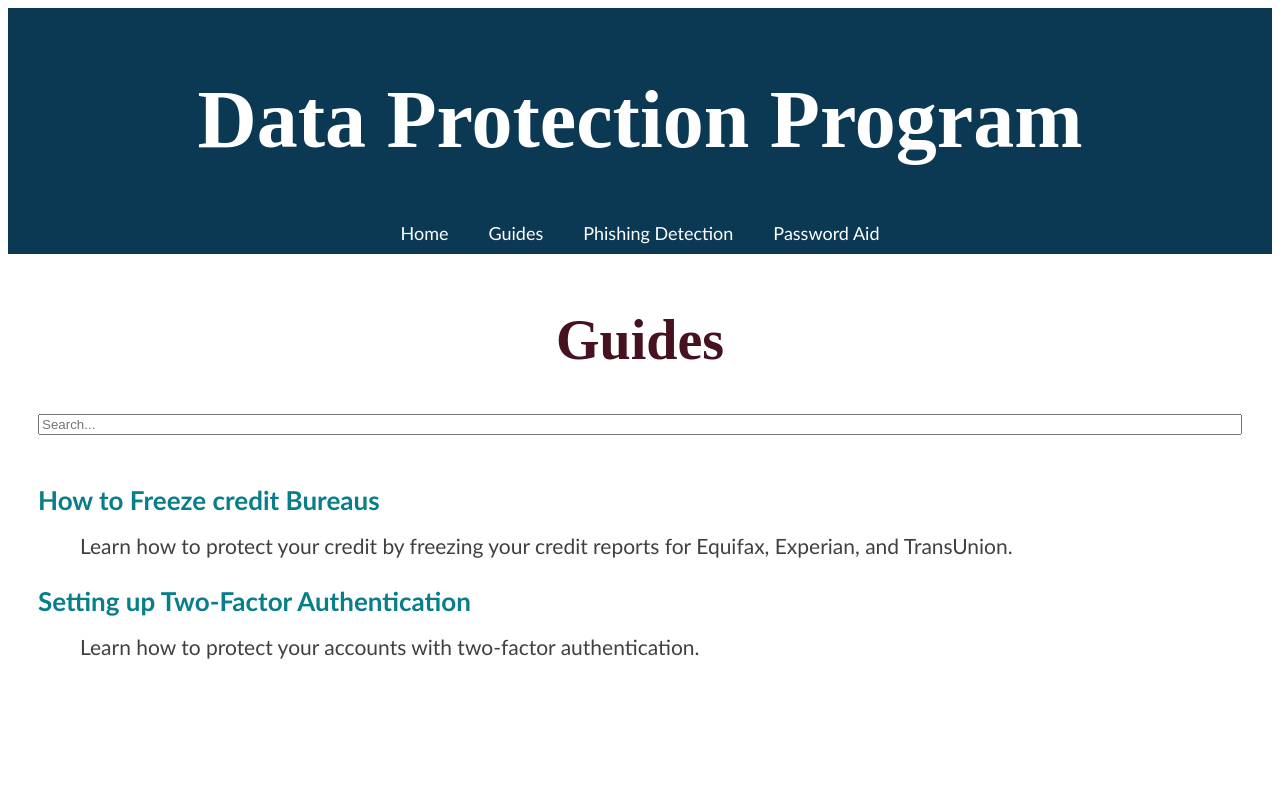
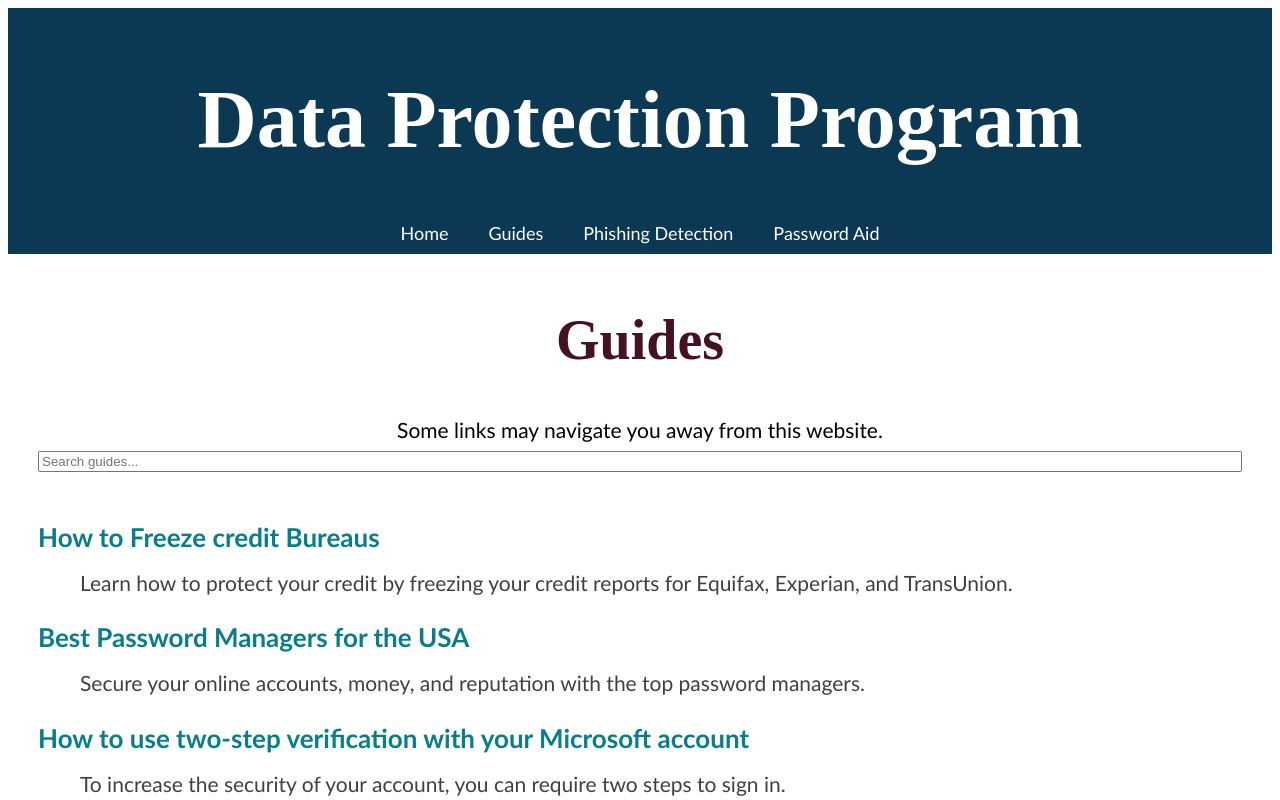
Before and after one commit to a13n20/Capstone, a React (Create React App) app in the folder frontend/: page /guides in a window 1280 px wide. Shown: the top 800 px of the page. Built offline with nearby package versions, Linux system fonts and the light colour scheme; a web font is replaced by a local one.

Commit message:
external guides

```diff
--- a/frontend/package.json
+++ b/frontend/package.json
@@ -7,6 +7,7 @@
     "@testing-library/react": "^16.2.0",
     "@testing-library/user-event": "^14.6.1",
     "ajv": "^8.17.1",
+    "fast-levenshtein": "^3.0.0",
     "react": "^19.0.0",
     "react-dom": "^19.0.0",
     "react-router-dom": "^7.1.5",
--- a/frontend/src/components/searchBar.js
+++ b/frontend/src/components/searchBar.js
@@ -5,13 +5,17 @@ function SearchBar({ onSearch }) {
 
     const handleChange = (event) => {
         setSearchTerm(event.target.value);
-        onSearch(event.target.value);
+
+        clearTimeout(window.searchTimeout);
+        window.searchTimeout = setTimeout(() => {
+            onSearch(event.target.value);
+        }, 300);
     };
 
     return (
         <input
             type="text"
-            placeholder="Search..."
+            placeholder="Search guides..."
             value={searchTerm}
             onChange={handleChange}
         />
--- a/frontend/src/pages/guidePage.js
+++ b/frontend/src/pages/guidePage.js
@@ -1,37 +1,62 @@
 import React, { useState } from "react";
 import { Link } from "react-router-dom";
 import SearchBar from '../components/searchBar';
+import levenshtein from "fast-levenshtein";
 import './pages.css';
 
 // Previews
 import { creditBureauFreeze } from './guides/creditBureauFreeze';
-import { twoFactorAuth } from './guides/twoFactorAuthentication';
 
 const GuidesPage = () => {
   const [searchTerm, setSearchTerm] = useState("");
 
   const guides = [
-    { title: creditBureauFreeze.title, preview: creditBureauFreeze.preview },
-    { title: twoFactorAuth.title, preview: twoFactorAuth.preview},
+    { title: creditBureauFreeze.title, preview: creditBureauFreeze.preview, external: null },
+    { title: "Best Password Managers for the USA", preview: "Secure your online accounts, money, and reputation with the top password managers.", external: "https://us.cybernews.com/lp/best-password-managers-us/?campaignId=20496310929&adgroupId=152532331189&adId=674697923228&targetId=kwd-107840712&device=c&gunique=Cj0KCQjw16O_BhDNARIsAC3i2GBduhMsNutMsevgXMFmAg5ZonRN5BT2tLzaZI4QCp6-q7br5CJ4SsAaAgL_EALw_wcB&gad_source=1&gbraid=0AAAAACyNk22yYvA-re6GDfkC4PO77S0I8&gclid=Cj0KCQjw16O_BhDNARIsAC3i2GBduhMsNutMsevgXMFmAg5ZonRN5BT2tLzaZI4QCp6-q7br5CJ4SsAaAgL_EALw_wcB" },
+    { title: "How to use two-step verification with your Microsoft account", preview: "To increase the security of your account, you can require two steps to sign in.", external: "https://support.microsoft.com/en-us/account-billing/how-to-use-two-step-verification-with-your-microsoft-account-c7910146-672f-01e9-50a0-93b4585e7eb4" },
+    { title: "Two-factor authentication for Apple Account", preview: "Two-factor authentication is designed to make sure that you’re the only person who can access your account. Learn how it works and how to turn on two-factor authentication.", external: "https://support.apple.com/en-us/102660" },
+    { title: "5 top tips for keeping your online passwords secure", preview: "Dermot Williams, Managing Director of Threatscape shares his top five tips for securing online passwords.", external: "https://www.threatscape.com/cyber-security-blog/top-5-tips-for-keeping-your-online-passwords-secure/" },
   ];
 
-  const filteredGuides = guides.filter((guide) =>
-    guide.title.toLowerCase().includes(searchTerm.toLowerCase()) ||
-    guide.preview.toLowerCase().includes(searchTerm.toLowerCase())
-  );
+  const getSimilarity = (a, b) => {
+    return 1 - levenshtein.get(a.toLowerCase(), b.toLowerCase()) / Math.max(a.length, b.length);
+  };
+
+  const filteredGuides = searchTerm.trim()
+  ? guides
+      .map(guide => ({
+        ...guide,
+        similarity: Math.max(
+          getSimilarity(searchTerm, guide.title),
+          getSimilarity(searchTerm, guide.preview)
+        )
+      }))
+      .filter(guide => guide.similarity > 0.3) // Adjust threshold as needed
+      .sort((a, b) => b.similarity - a.similarity) // Sort by similarity
+  : guides;
 
   return (
     <div className='guidePage'>
-      <h1>Guides</h1>
+      <div className='intro'>
+        <h1>Guides</h1>
+        <p>Some links may navigate you away from this website.</p>
+      </div>
       <SearchBar onSearch={setSearchTerm} />
       <ul>
         {filteredGuides.length > 0 ? (
           filteredGuides.map((guide, index) => (
             <li key={index}>
+              {guide.external ? (
+                <a className='guideLink' href ={guide.external} target="_blank" rel="noopener noreferrer">
+                  <h3>{guide.title}</h3>
+                  <p>{guide.preview}</p>
+                </a>
+              ) : (
               <Link className='guideLink' to={`/guide/${encodeURIComponent(guide.title)}`}>
                 <h3>{guide.title}</h3>
                 <p>{guide.preview}</p>
               </Link>
+              )}
             </li>
           ))
         ) : (
```
Also changed, not shown: 1 other file (tests, documents, lock files or other folders).
